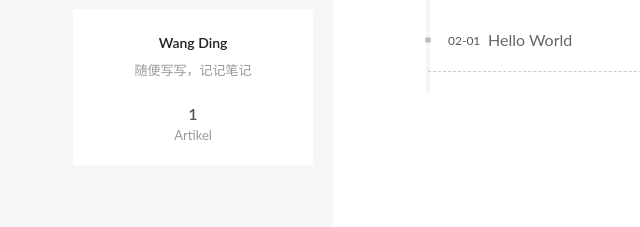
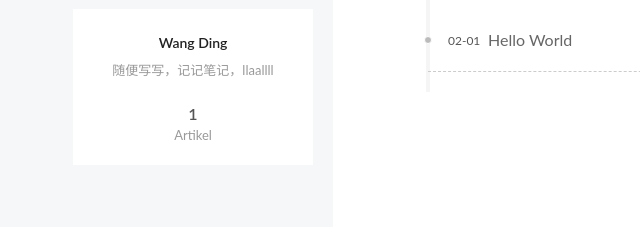
Before and after one commit to dingprogram/dingprogram.github.io, a plain HTML site: page archives/2018/02/index.html in a window 1280 px wide. Shown: the part 200-427 px from the top of the page, 87-727 px from the left. Drawn offline with Linux system fonts and the light colour scheme.

Commit message:
Site updated: 2018-02-01 22:38:25

```diff
--- a/archives/2018/02/index.html
+++ b/archives/2018/02/index.html
@@ -79,15 +79,15 @@
 
 
 
-<meta name="description" content="随便写写，记记笔记">
+<meta name="description" content="随便写写，记记笔记，llaallll">
 <meta property="og:type" content="website">
 <meta property="og:title" content="Ding">
 <meta property="og:url" content="http://yoursite.com/archives/2018/02/index.html">
 <meta property="og:site_name" content="Ding">
-<meta property="og:description" content="随便写写，记记笔记">
+<meta property="og:description" content="随便写写，记记笔记，llaallll">
 <meta name="twitter:card" content="summary">
 <meta name="twitter:title" content="Ding">
-<meta name="twitter:description" content="随便写写，记记笔记">
+<meta name="twitter:description" content="随便写写，记记笔记，llaallll">
 
 
 
@@ -317,7 +317,7 @@
           <div class="site-author motion-element" itemprop="author" itemscope itemtype="http://schema.org/Person">
 
               <p class="site-author-name" itemprop="name">Wang Ding</p>
-              <p class="site-description motion-element" itemprop="description">随便写写，记记笔记</p>
+              <p class="site-description motion-element" itemprop="description">随便写写，记记笔记，llaallll</p>
           </div>
 
           <nav class="site-state motion-element">
--- a/css/main.css
+++ b/css/main.css
@@ -1823,7 +1823,7 @@ pre .javascript .function {
   width: 4px;
   height: 4px;
   border-radius: 50%;
-  background: #42336b;
+  background: #57eea3;
 }
 .links-of-blogroll {
   font-size: 13px;
```
Also changed, not shown: 2018/02/01/hello-world/index.html (+1 -1 lines), archives/2018/index.html (+4 -4 lines), archives/index.html (+4 -4 lines), index.html (+4 -4 lines).
